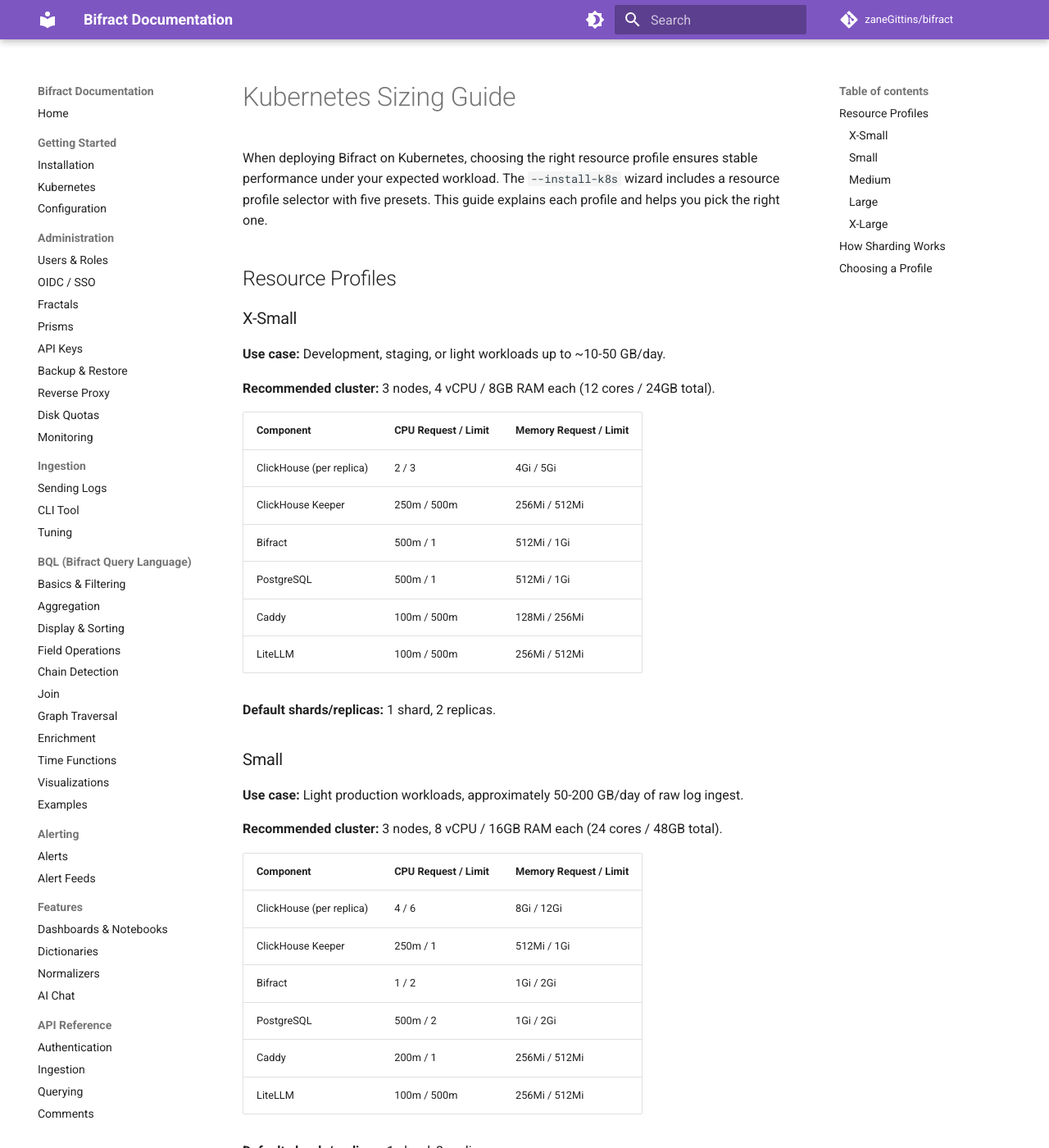
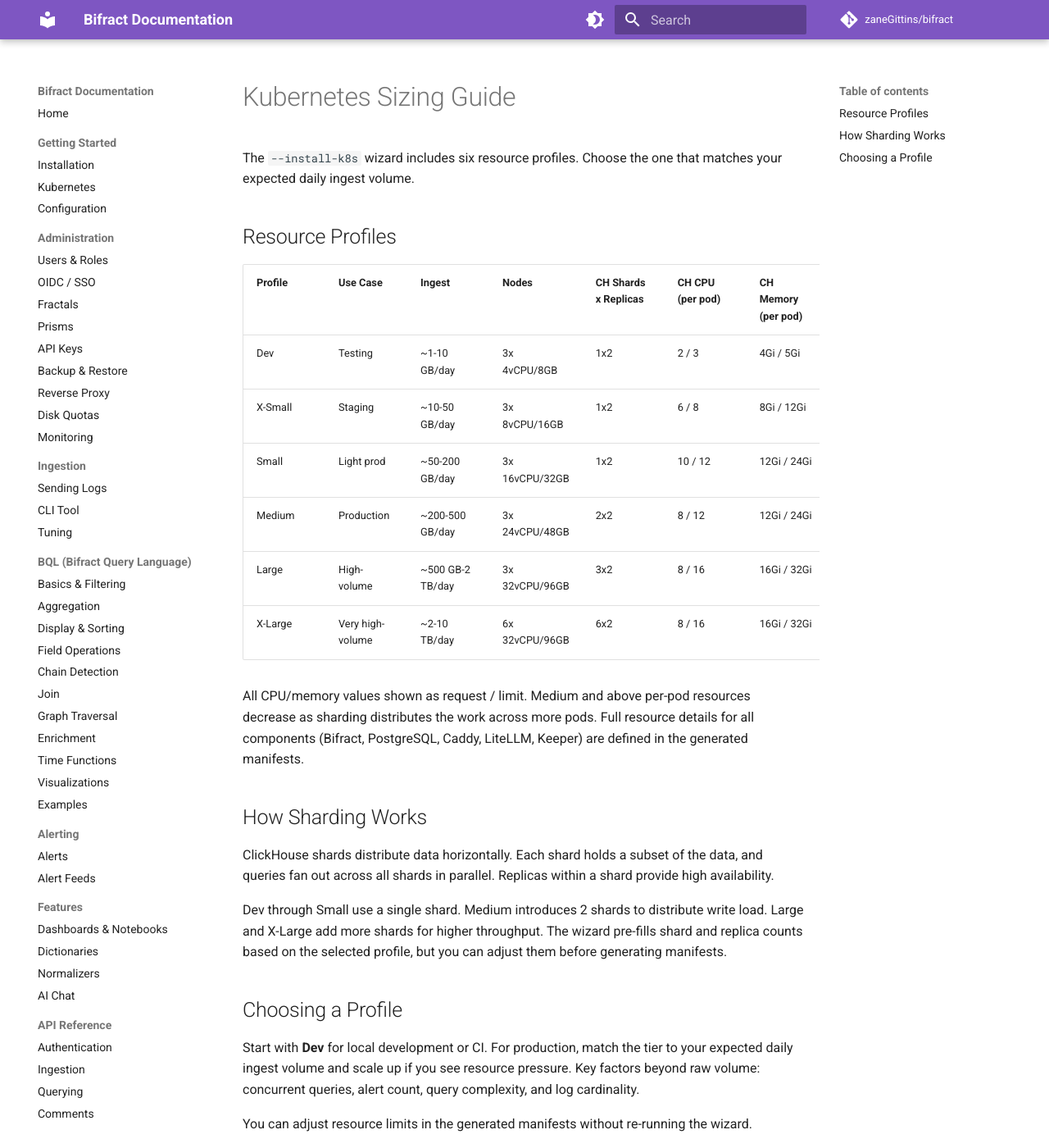
Before and after one commit to zaneGittins/bifract, an MkDocs documentation site: the page built from docs/getting-started/sizing.md, in a window 1280 px wide and 1400 px high. Shown: the whole window at 82% size. Built offline with MkDocs 1.6.1 and Material for MkDocs 9.7.7, drawn with Linux system fonts in a browser that asks for light colours; comment, search, counter and statistics services are not loaded; some of the changed text lies outside the part shown.

```diff
--- a/docs/getting-started/sizing.md
+++ b/docs/getting-started/sizing.md
@@ -1,114 +1,28 @@
 # Kubernetes Sizing Guide
 
-When deploying Bifract on Kubernetes, choosing the right resource profile ensures stable performance under your expected workload. The `--install-k8s` wizard includes a resource profile selector with five presets. This guide explains each profile and helps you pick the right one.
+The `--install-k8s` wizard includes six resource profiles. Choose the one that matches your expected daily ingest volume.
 
 ## Resource Profiles
 
-### X-Small
+| Profile | Use Case | Ingest | Nodes | CH Shards x Replicas | CH CPU (per pod) | CH Memory (per pod) |
+|---|---|---|---|---|---|---|
+| Dev | Testing | ~1-10 GB/day | 3x 4vCPU/8GB | 1x2 | 2 / 3 | 4Gi / 5Gi |
+| X-Small | Staging | ~10-50 GB/day | 3x 8vCPU/16GB | 1x2 | 6 / 8 | 8Gi / 12Gi |
+| Small | Light prod | ~50-200 GB/day | 3x 16vCPU/32GB | 1x2 | 10 / 12 | 12Gi / 24Gi |
+| Medium | Production | ~200-500 GB/day | 3x 24vCPU/48GB | 2x2 | 8 / 12 | 12Gi / 24Gi |
+| Large | High-volume | ~500 GB-2 TB/day | 3x 32vCPU/96GB | 3x2 | 8 / 16 | 16Gi / 32Gi |
+| X-Large | Very high-volume | ~2-10 TB/day | 6x 32vCPU/96GB | 6x2 | 8 / 16 | 16Gi / 32Gi |
 
-**Use case:** Development, staging, or light workloads up to ~10-50 GB/day.
-
-**Recommended cluster:** 3 nodes, 4 vCPU / 8GB RAM each (12 cores / 24GB total).
-
-| Component | CPU Request / Limit | Memory Request / Limit |
-|---|---|---|
-| ClickHouse (per replica) | 2 / 3 | 4Gi / 5Gi |
-| ClickHouse Keeper | 250m / 500m | 256Mi / 512Mi |
-| Bifract | 500m / 1 | 512Mi / 1Gi |
-| PostgreSQL | 500m / 1 | 512Mi / 1Gi |
-| Caddy | 100m / 500m | 128Mi / 256Mi |
-| LiteLLM | 100m / 500m | 256Mi / 512Mi |
-
-**Default shards/replicas:** 1 shard, 2 replicas.
-
-### Small
-
-**Use case:** Light production workloads, approximately 50-200 GB/day of raw log ingest.
-
-**Recommended cluster:** 3 nodes, 8 vCPU / 16GB RAM each (24 cores / 48GB total).
-
-| Component | CPU Request / Limit | Memory Request / Limit |
-|---|---|---|
-| ClickHouse (per replica) | 4 / 6 | 8Gi / 12Gi |
-| ClickHouse Keeper | 250m / 1 | 512Mi / 1Gi |
-| Bifract | 1 / 2 | 1Gi / 2Gi |
-| PostgreSQL | 500m / 2 | 1Gi / 2Gi |
-| Caddy | 200m / 1 | 256Mi / 512Mi |
-| LiteLLM | 100m / 500m | 256Mi / 512Mi |
-
-**Default shards/replicas:** 1 shard, 2 replicas.
-
-### Medium
-
-**Use case:** Production workloads, approximately 200-500 GB/day of raw log ingest.
-
-**Recommended cluster:** 3 nodes, 16 vCPU / 32GB RAM each (48 cores / 96GB total).
-
-| Component | CPU Request / Limit | Memory Request / Limit |
-|---|---|---|
-| ClickHouse (per replica) | 3 / 8 | 6Gi / 16Gi |
-| ClickHouse Keeper | 500m / 2 | 1Gi / 2Gi |
-| Bifract | 1 / 4 | 1Gi / 4Gi |
-| PostgreSQL | 500m / 2 | 1Gi / 4Gi |
-| Caddy | 250m / 1 | 256Mi / 1Gi |
-| LiteLLM | 100m / 500m | 256Mi / 512Mi |
-
-**Default shards/replicas:** 2 shards, 2 replicas (4 ClickHouse pods). Sharding begins at this tier to distribute write load and parallelize queries across nodes.
-
-### Large
-
-**Use case:** High-volume production, approximately 500 GB - 2 TB/day of raw log ingest.
-
-**Recommended cluster:** 3 nodes, 32 vCPU / 64GB RAM each (96 cores / 192GB total).
-
-| Component | CPU Request / Limit | Memory Request / Limit |
-|---|---|---|
-| ClickHouse (per replica) | 8 / 16 | 16Gi / 32Gi |
-| ClickHouse Keeper | 500m / 2 | 1Gi / 2Gi |
-| Bifract | 2 / 4 | 2Gi / 8Gi |
-| PostgreSQL | 1 / 4 | 2Gi / 8Gi |
-| Caddy | 500m / 2 | 512Mi / 1Gi |
-| LiteLLM | 250m / 1 | 512Mi / 1Gi |
-
-**Default shards/replicas:** 3 shards, 2 replicas (6 ClickHouse pods).
-
-### X-Large
-
-**Use case:** Very high-volume production, 2-10 TB/day of raw log ingest.
-
-**Recommended cluster:** 6 nodes, 32 vCPU / 64GB RAM each (192 cores / 384GB total).
-
-| Component | CPU Request / Limit | Memory Request / Limit |
-|---|---|---|
-| ClickHouse (per replica) | 8 / 16 | 16Gi / 32Gi |
-| ClickHouse Keeper | 1 / 2 | 2Gi / 4Gi |
-| Bifract | 4 / 8 | 4Gi / 16Gi |
-| PostgreSQL | 2 / 4 | 4Gi / 16Gi |
-| Caddy | 1 / 4 | 1Gi / 2Gi |
-| LiteLLM | 500m / 2 | 1Gi / 2Gi |
-
-**Default shards/replicas:** 6 shards, 2 replicas (12 ClickHouse pods).
+All CPU/memory values shown as request / limit. Medium and above per-pod resources decrease as sharding distributes the work across more pods. Full resource details for all components (Bifract, PostgreSQL, Caddy, LiteLLM, Keeper) are defined in the generated manifests.
 
 ## How Sharding Works
 
-ClickHouse shards distribute data horizontally across multiple nodes. Each shard holds a subset of the data, and queries fan out across all shards in parallel. Replicas within a shard provide high availability.
+ClickHouse shards distribute data horizontally. Each shard holds a subset of the data, and queries fan out across all shards in parallel. Replicas within a shard provide high availability.
 
-- **X-Small and Small** use a single shard. All data lives on every replica, keeping things simple.
-- **Medium** introduces 2 shards. Write load is split across shards and queries run in parallel.
-- **Large** uses 3 shards for higher throughput.
-- **X-Large** uses 6 shards, mapping well to 6-node clusters for data locality.
-
-The wizard pre-fills shard and replica counts based on the selected profile, but you can adjust them before generating manifests.
+Dev through Small use a single shard. Medium introduces 2 shards to distribute write load. Large and X-Large add more shards for higher throughput. The wizard pre-fills shard and replica counts based on the selected profile, but you can adjust them before generating manifests.
 
 ## Choosing a Profile
 
-The lower tiers (X-Small, Small) align closely with the [Docker Compose sizing table](installation.md#hardware-sizing) since they use a single shard. Medium and above benefit from sharding, which distributes writes and parallelizes queries across nodes, allowing higher throughput than a single-node deployment with comparable total resources. All estimates account for Kubernetes overhead (system pods, replication, and scheduling constraints) and assume realistic production use with concurrent queries and alerts.
+Start with **Dev** for local development or CI. For production, match the tier to your expected daily ingest volume and scale up if you see resource pressure. Key factors beyond raw volume: concurrent queries, alert count, query complexity, and log cardinality.
 
-Key factors that affect capacity beyond raw ingest volume:
-
-- **Number of concurrent queries** - Search and dashboard queries compete with ingest for CPU and memory.
-- **Alert count and frequency** - Each alert evaluation runs a query against ClickHouse.
-- **Query complexity** - Aggregations and wide time ranges use more resources than simple filters.
-- **Log size and cardinality** - Larger logs and high-cardinality fields increase storage and memory pressure.
-
-When in doubt, start with the profile that matches your node sizes and monitor ClickHouse resource usage. You can always adjust resource limits in the generated manifests without re-running the wizard.
+You can adjust resource limits in the generated manifests without re-running the wizard.
--- a/web/static/queryExecutor.js
+++ b/web/static/queryExecutor.js
@@ -223,6 +223,8 @@ const QueryExecutor = {
         // Reset chart/graph container so loading spinner is visible
         const chartContainer = document.getElementById('chartContainer');
         if (chartContainer) chartContainer.style.display = 'none';
+        const fieldsDrawerReset = document.getElementById('fieldStatsDrawer');
+        if (fieldsDrawerReset) fieldsDrawerReset.style.display = '';
         if (elements.resultsTable) {
             elements.resultsTable.style.display = 'block';
             elements.resultsTable.innerHTML = '<div class="loading-spinner"><span class="spinner"></span><button class="cancel-query-btn" onclick="QueryExecutor.cancelQuery()">Cancel</button></div>';
@@ -1363,9 +1365,11 @@ const QueryExecutor = {
 
         if (!chartContainer) return;
 
-        // Hide table and show chart container
+        // Hide table and fields drawer, show chart container
         if (resultsTable) resultsTable.style.display = 'none';
         chartContainer.style.display = 'block';
+        const fieldsDrawer = document.getElementById('fieldStatsDrawer');
+        if (fieldsDrawer) fieldsDrawer.style.display = 'none';
 
         // Remove any singleval overlay from a previous render
         const oldSingleval = chartContainer.querySelector('.singleval-display');
```
Also changed, not shown: docs/getting-started/kubernetes.md (+1 -1 lines), web/static/charts.js (+7 -2 lines), 7 other files.
